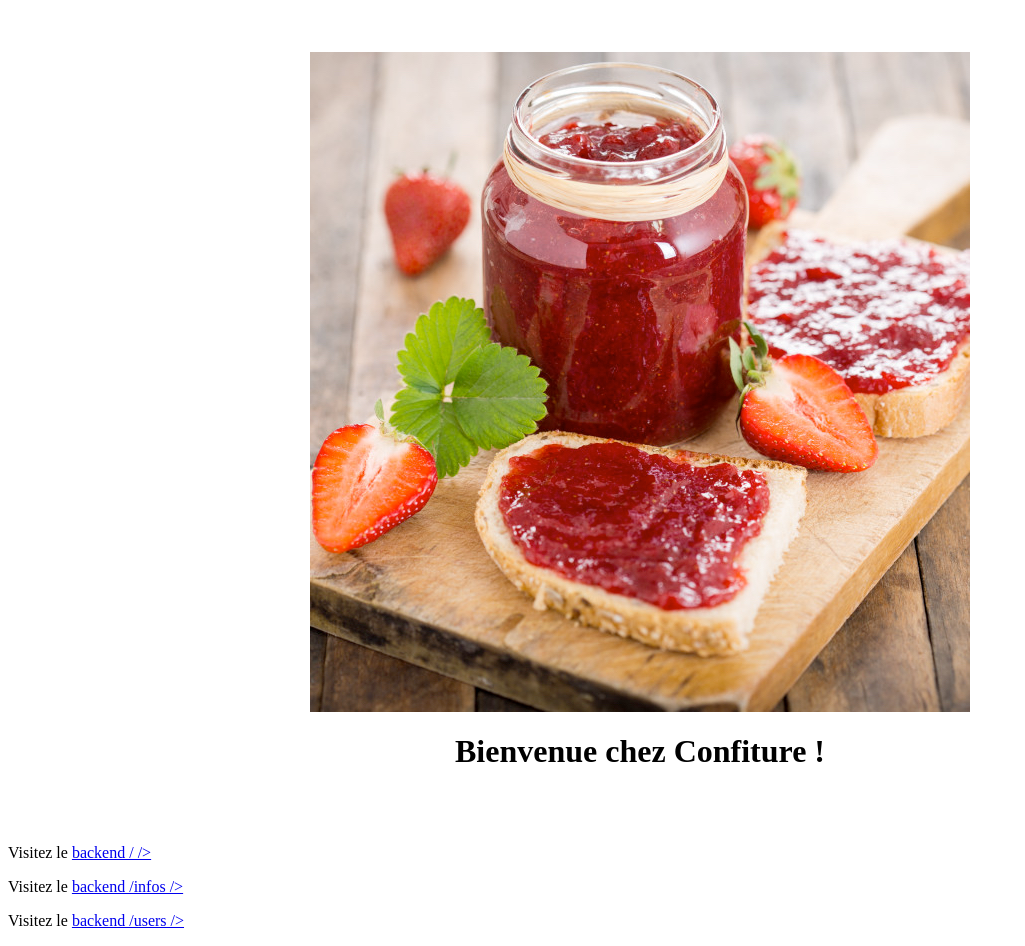
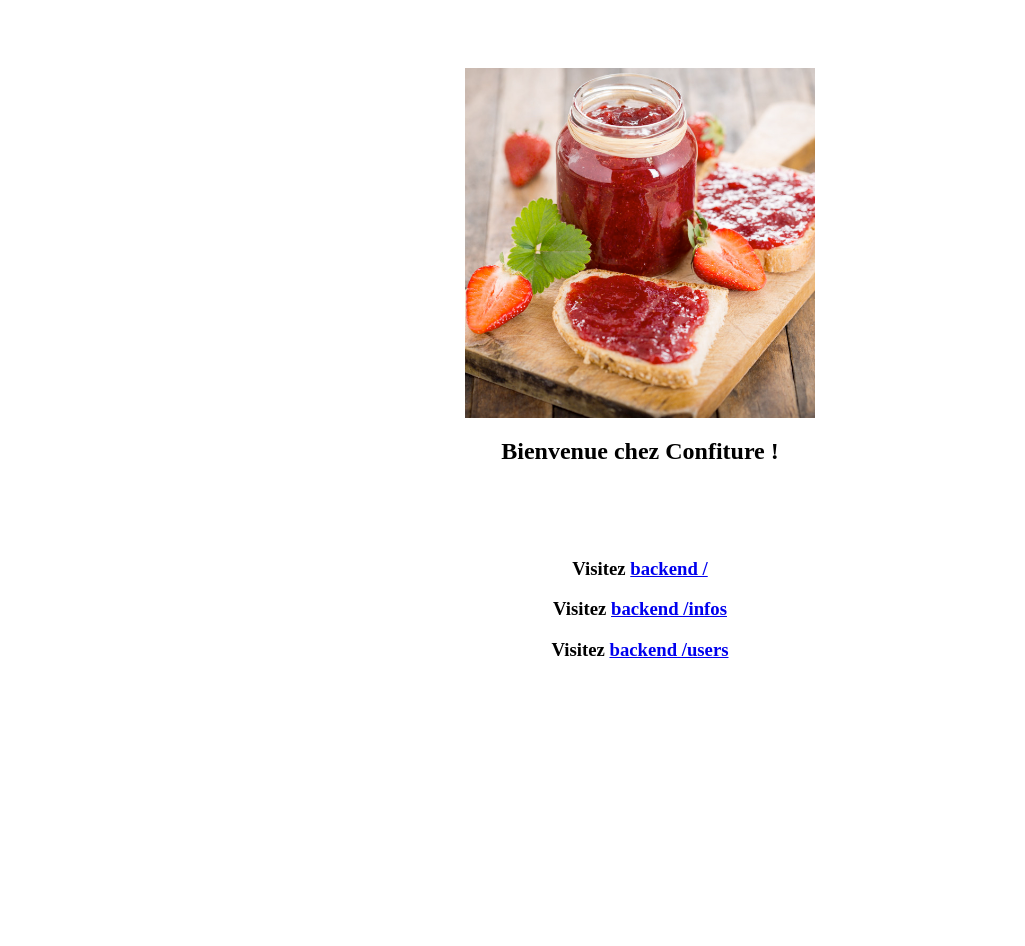
Before and after one commit to DISIC/DesignGouv-Confiture, a plain HTML site: page frontend/webapp/index.html in a window 1280 px wide. Shown: the whole page, without its empty margins (0-1025 px from the left). After the commit the page ends 800 px from the top, so only its background shows below. Drawn offline with Linux system fonts and the light colour scheme.

Commit message:
in progress

```diff
--- a/frontend/webapp/index.html
+++ b/frontend/webapp/index.html
@@ -4,12 +4,12 @@
         <title>Confiture</title>
     </head>
     <body>
-        <p><br /><br />
-        <img src="/images/confiture.jpg" alt="Confiture" style="display: block; margin-right: auto; margin-left: auto;">
-        <h1 style="text-align:center">Bienvenue chez Confiture !</h1>
-        <p><br /><br />
-            <p>Visitez le <a href="/api/v1/" target="_blank">backend / /></a></p>
-            <p>Visitez le <a href="/api/v1/infos" target="_blank">backend /infos /></a></p>
-            <p>Visitez le <a href="/api/v1/users" target="_blank">backend /users /></a></p>
+        <p><br /><br /></p>
+        <img src="/images/confiture.jpg" alt="Confiture" style="display: block; margin-right: auto; margin-left: auto;" width="350">
+        <h2 style="text-align:center">Bienvenue chez Confiture !</h2>
+        <p><br /><br /><br /></p>
+        <h3 style="text-align:center">Visitez <a href="/api/v1/" target="_blank">backend /</a></h3>
+        <h3 style="text-align:center">Visitez <a href="/api/v1/infos" target="_blank">backend /infos</a></h3>
+        <h3 style="text-align:center">Visitez <a href="/api/v1/users" target="_blank">backend /users</a></h3>
     </body>
 </html>
```
Also changed, not shown: 1 other file.
